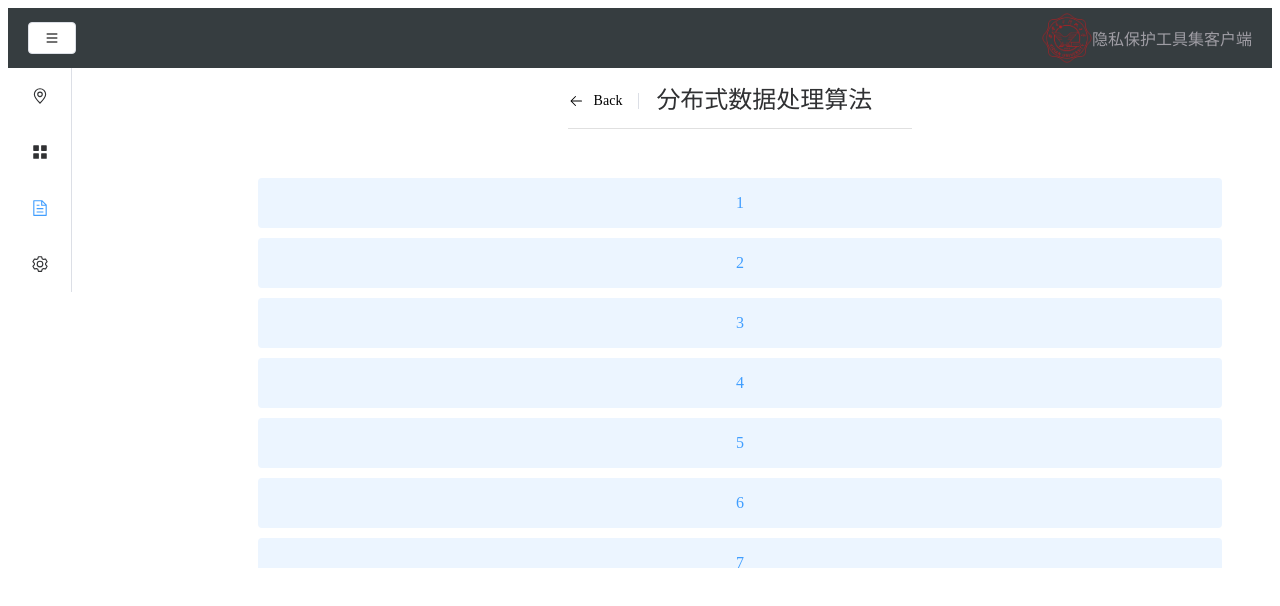
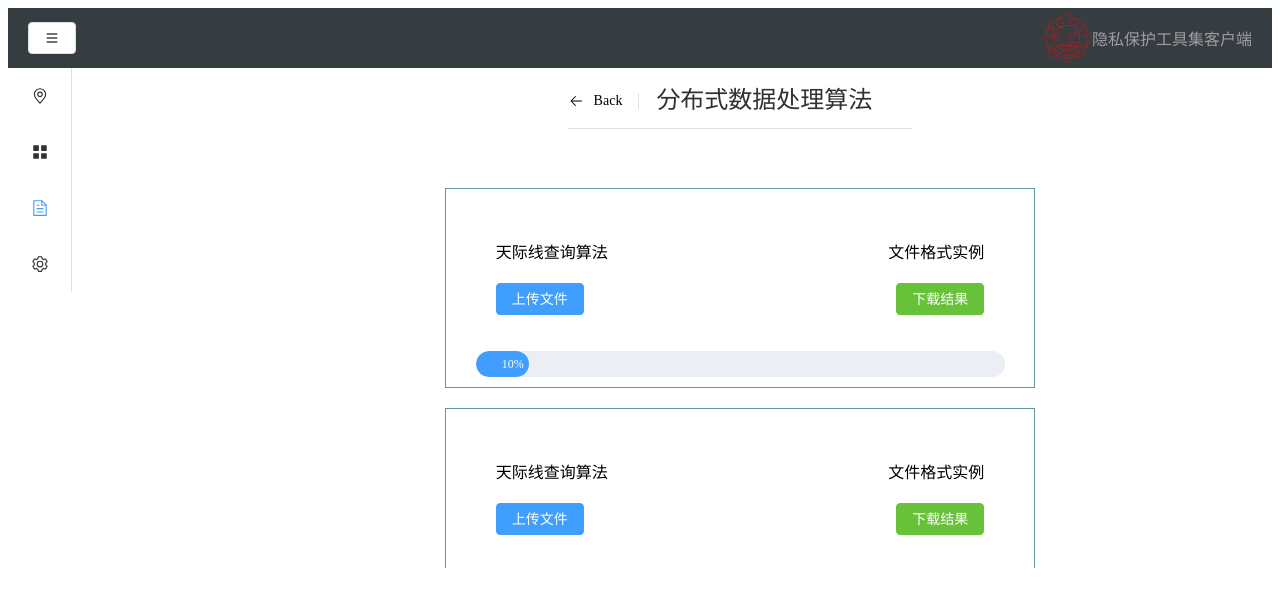
Before and after one commit to oldoldcoder/privacy_protection_front, a Vue app: page /distributed in a window 1280 px wide. Shown: the top 606 px of the page. Built offline with nearby package versions, Linux system fonts and the light colour scheme.

Commit message:
修改滚动条

```diff
--- a/src/views/DistributedView.vue
+++ b/src/views/DistributedView.vue
@@ -1,5 +1,26 @@
 <script setup>
+import {ref} from "vue"
+import { ElMessage } from 'element-plus'
+const percentage = ref(10)//进度条
 const goBack = () => {
+
+}
+
+//上传成功后调用
+const uploadSuccess = () => {
+  ElMessage({
+    message: 'Congrats, this is a success message.',
+    type: 'success',
+  })
+}
+
+//上传按钮点击
+const upload = () => {
+
+}
+
+//下载按钮点击
+const download = () => {
 
 }
 </script>
@@ -15,7 +36,78 @@ const goBack = () => {
       </el-header>
       <el-main>
         <el-scrollbar height="400px">
-          <p v-for="item in 20" :key="item" class="scrollbar-demo-item">{{ item }}</p>
+          <div class="upload-main">
+            <div class="title">
+              <div>天际线查询算法</div>
+              <div>
+                <el-tooltip
+                    class="box-item"
+                    effect="dark"
+                    content="提示格式"
+                    placement="top-start"
+                >文件格式实例<el-icon><ChatSquare /></el-icon></el-tooltip>
+              </div>
+            </div>
+            <div class="operator">
+              <el-button @click="upload" type="primary">上传文件</el-button>
+              <el-button @click="download" type="success">下载结果</el-button>
+            </div>
+            <div class="progress"><el-progress :text-inside="true" :stroke-width="26" :percentage="percentage" /></div>
+          </div>
+          <div class="upload-main">
+            <div class="title">
+              <div>天际线查询算法</div>
+              <div>
+                <el-tooltip
+                    class="box-item"
+                    effect="dark"
+                    content="提示格式"
+                    placement="top-start"
+                >文件格式实例<el-icon><ChatSquare /></el-icon></el-tooltip>
+              </div>
+            </div>
+            <div class="operator">
+              <el-button @click="upload" type="primary">上传文件</el-button>
+              <el-button @click="download" type="success">下载结果</el-button>
+            </div>
+            <div class="progress"><el-progress :text-inside="true" :stroke-width="26" :percentage="percentage" /></div>
+          </div>
+          <div class="upload-main">
+            <div class="title">
+              <div>天际线查询算法</div>
+              <div>
+                <el-tooltip
+                    class="box-item"
+                    effect="dark"
+                    content="提示格式"
+                    placement="top-start"
+                >文件格式实例<el-icon><ChatSquare /></el-icon></el-tooltip>
+              </div>
+            </div>
+            <div class="operator">
+              <el-button @click="upload" type="primary">上传文件</el-button>
+              <el-button @click="download" type="success">下载结果</el-button>
+            </div>
+            <div class="progress"><el-progress :text-inside="true" :stroke-width="26" :percentage="percentage" /></div>
+          </div>
+          <div class="upload-main">
+            <div class="title">
+              <div>天际线查询算法</div>
+              <div>
+                <el-tooltip
+                    class="box-item"
+                    effect="dark"
+                    content="提示格式"
+                    placement="top-start"
+                >文件格式实例<el-icon><ChatSquare /></el-icon></el-tooltip>
+              </div>
+            </div>
+            <div class="operator">
+              <el-button @click="upload" type="primary">上传文件</el-button>
+              <el-button @click="download" type="success">下载结果</el-button>
+            </div>
+            <div class="progress"><el-progress :text-inside="true" :stroke-width="26" :percentage="percentage" /></div>
+          </div>
         </el-scrollbar>
       </el-main>
     </el-container>
@@ -49,4 +141,29 @@ const goBack = () => {
   background: var(--el-color-primary-light-9);
   color: var(--el-color-primary);
 }
+.upload-main{
+  width: 60%;
+  margin: 20px auto;
+  border: 1px solid #5e949b;
+  min-height: 200px;
+  padding: 30px 50px;
+  box-sizing: border-box;
+  position: relative;
+}
+.operator{
+  display: flex;
+  justify-content: space-between;
+  margin: 20px 0;
+}
+.progress{
+  position: absolute;
+  bottom: 10px;
+  left: 30px;
+  width:90%;
+}
+.title{
+  display: flex;
+  justify-content: space-between;
+  margin: 20px 0;
+}
 </style>
```
